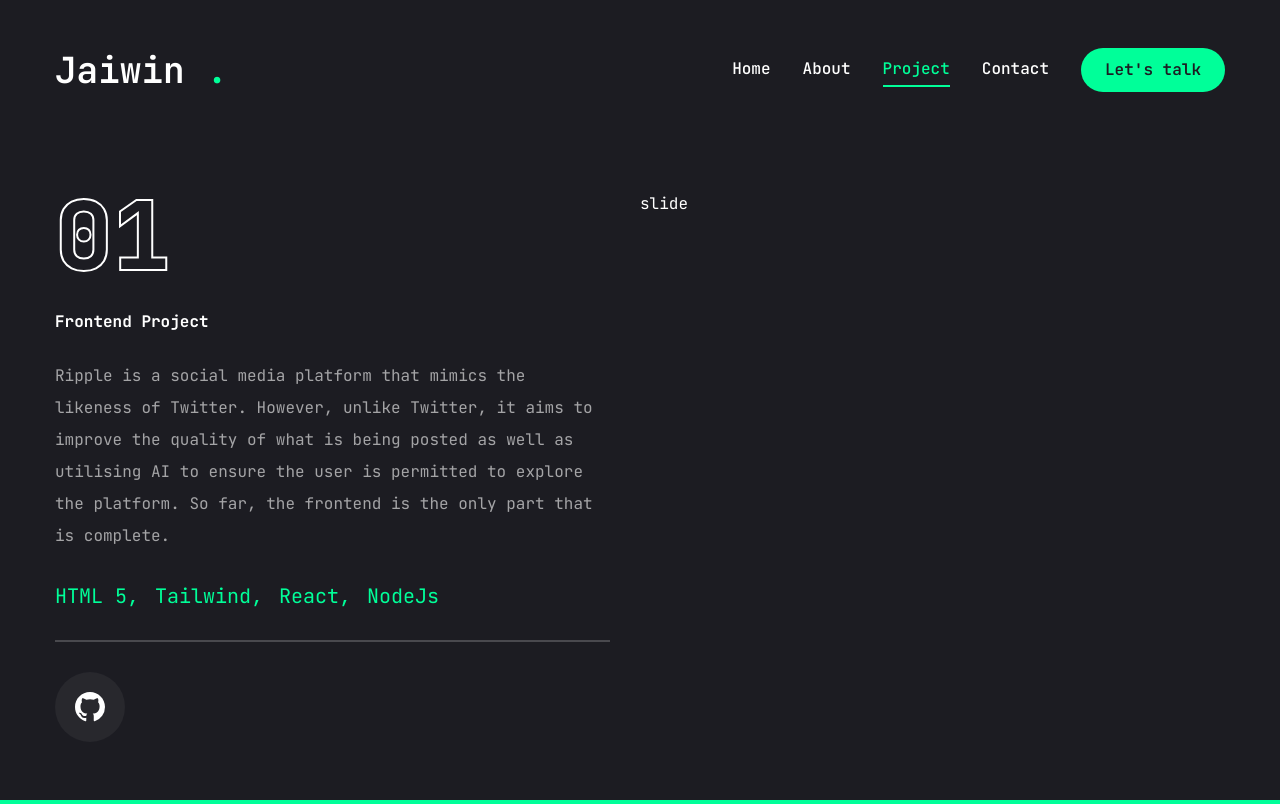
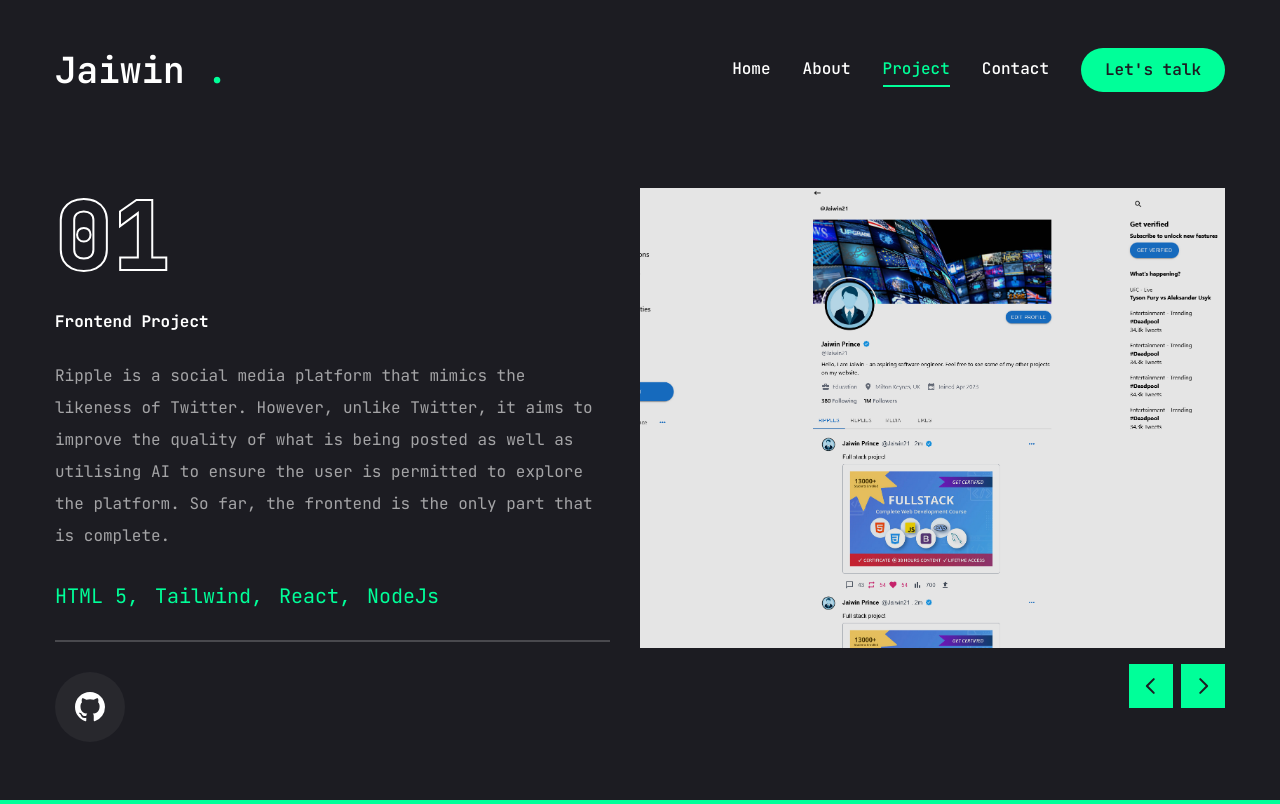
Before and after one commit to Jaiwin21/Portfolio, a Next.js app: page /project in a window 1280 px wide. Built offline with nearby package versions, Linux system fonts and the light colour scheme.

Commit message:
Btn for slider

```diff
--- a/app/project/page.jsx
+++ b/app/project/page.jsx
@@ -16,6 +16,7 @@ import {
 
 import Link from "next/link";
 import Image from "next/image";
+import WorkSliderButtons from "@/components/ui/WorkSliderButtons";
 
 const projects = [
   {
@@ -24,20 +25,20 @@ const projects = [
     title:"project 1",
     description:"Ripple is a social media platform that mimics the likeness of Twitter. However, unlike Twitter, it aims to improve the quality of what is being posted as well as utilising AI to ensure the user is permitted to explore the platform. So far, the frontend is the only part that is complete.",
     stack: [{name:"HTML 5"}, {name:"Tailwind"}, {name:"React"}, {name:"NodeJs"}],
-    image:"public/ripple.png",
+    image:"/ripple.png",
     live:"",
     github:"https://github.com/Jaiwin21/Ripple",
   },
-  // {
-  //   num:"02",
-  //   category:"frontend",
-  //   title:"project 2",
-  //   description:"Ripple is a social media platform that mimics the likeness of Twitter. However, unlike Twitter, it aims to improve the quality of what is being posted as well as utilising AI to ensure the user is permitted to explore the platform. So far, the frontend is the only part that is complete.",
-  //   stack: [{name:"HTML 5"}, {name:"Tailwind"}, {name:"React"}, {name:"NodeJs"}],
-  //   image:"public/ripple.png",
-  //   live:"",
-  //   github:"https://github.com/Jaiwin21/Ripple",
-  // },
+  {
+    num:"02",
+    category:"frontend",
+    title:"project 2",
+    description:"Ripple is a social media platform that mimics the likeness of Twitter. However, unlike Twitter, it aims to improve the quality of what is being posted as well as utilising AI to ensure the user is permitted to explore the platform. So far, the frontend is the only part that is complete.",
+    stack: [{name:"HTML 5"}, {name:"Tailwind"}, {name:"React"}, {name:"NodeJs"}],
+    image:"/ripple.png",
+    live:"",
+    github:"https://github.com/Jaiwin21/Ripple",
+  },
   // {
   //   num:"01",
   //   category:"frontend",
@@ -62,7 +63,10 @@ const work = () => {
   return (
     <motion.section
     initial={{opacity:0}}
-    animate={{opacity:1}}
+    animate={{
+      opacity:1,
+      transition: {delay: 2.4, duration: 0.4, ease: "easeIn"}
+    }}
     className="min-h-[80vh] flex flex-col justify-center py-12 xl:px-0"
     >
       <div className="container mx-auto">
@@ -116,9 +120,25 @@ const work = () => {
             >
               {projects.map((project, index) => {
                 return (
-                  <SwiperSlide key={index}>slide</SwiperSlide>
+                  <SwiperSlide key={index} className="w-full">
+                    <div className="h-[460px] relative group flex justify-center items-center bg-pink-50/20">
+                    <div className="absolute top-0 bottom-0 w-full h-full bg-black/10 z-10"></div>
+                    <div className="relative w-full h-full">
+                      <Image
+                      src={project.image}
+                      fill
+                      className="object-cover"
+                      alt=""
+                      />
+                    </div>
+                    </div>
+                  </SwiperSlide>
                 )
               })}
+              <WorkSliderButtons
+              containerStyles="flex gap-2 absolute right-0 bottom-[calc(50%_-_22px)] xl:bottom-0 z-20 w-full justify-between xl:w-max xl:justify-none"
+              btnStyles="bg-accent hover:bg-accent-hover text-primary text-[22px] w-[44px] h-[44px] flex justify-center items-center transition-all"
+              />
             </Swiper>
           </div>
         </div>
--- /dev/null
+++ b/components/ui/WorkSliderButtons.jsx
@@ -0,0 +1,20 @@
+"use client";
+
+import { useSwiper } from "swiper/react";
+import { PiCaretLeftBold, PiCaretRightBold } from "react-icons/pi";
+
+const WorkSliderButtons = ({ containerStyles, iconsStyles, btnStyles}) => {
+    const swiper = useSwiper();
+  return (
+    <div className={containerStyles}>
+    <button className={btnStyles} onClick={() => swiper.slidePrev()}>
+        <PiCaretLeftBold className={iconsStyles}/>
+    </button>
+    <button className={btnStyles} onClick={() => swiper.slideNext()}>
+        <PiCaretRightBold className={iconsStyles}/>
+    </button>
+    </div>
+  )
+}
+
+export default WorkSliderButtons
```
